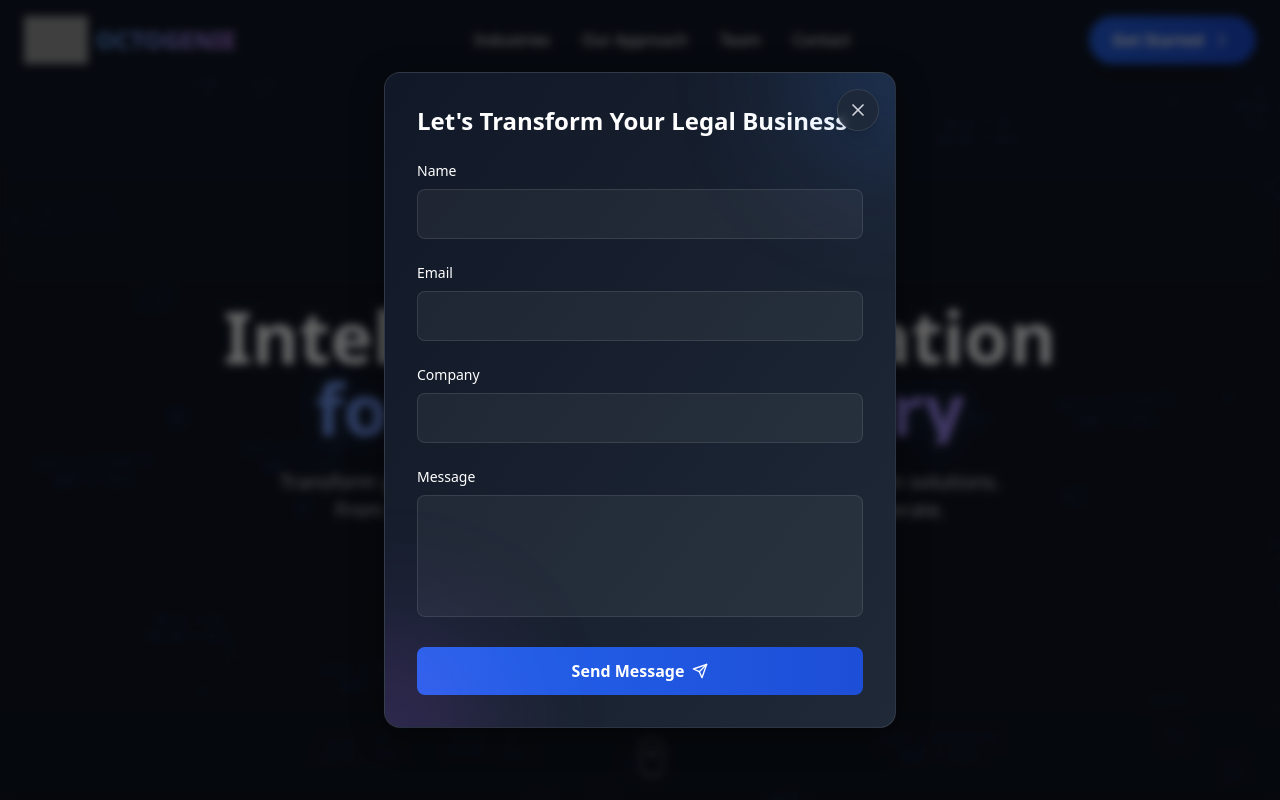
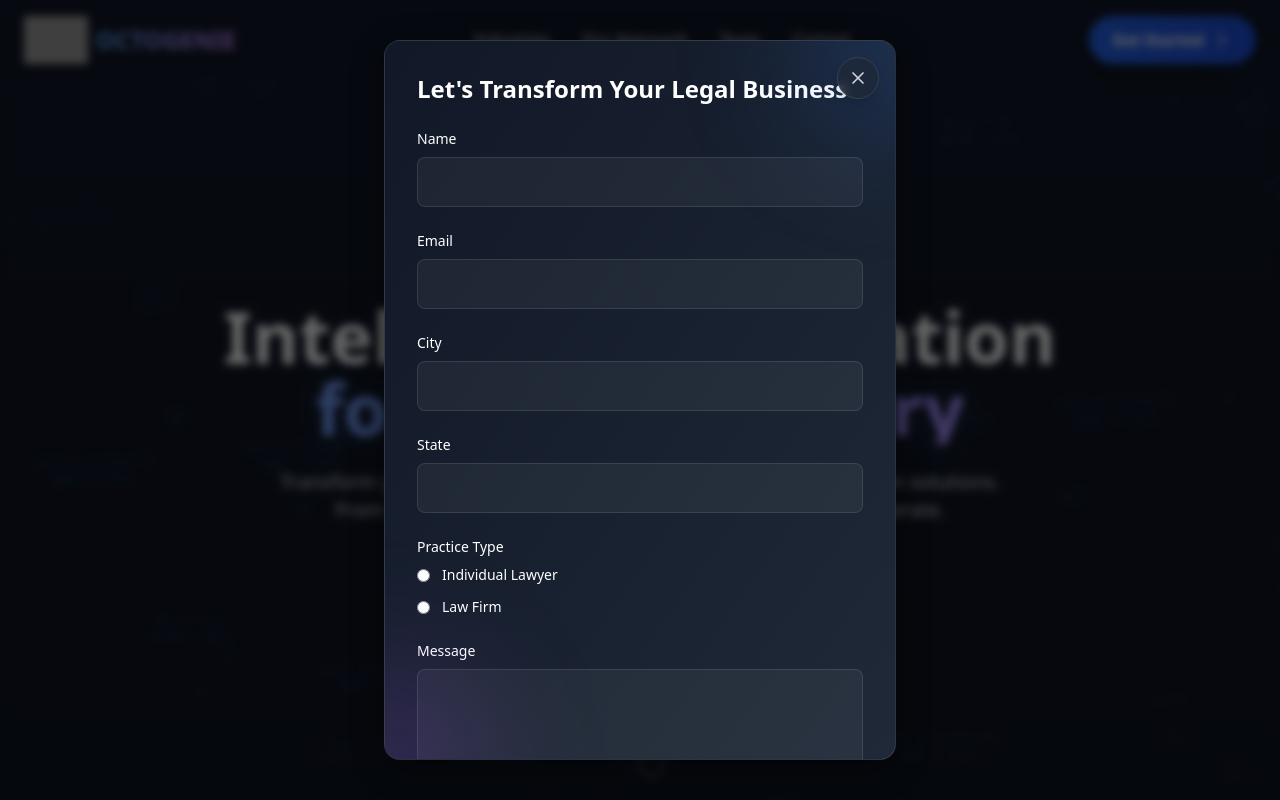
Before and after one commit to sabyazh/octogenie, a React (Vite) app: page / in a window 1280 px wide. Both pictures are taken after a click on the button "Get Started". Shown: the top 800 px of the page. Built offline with nearby package versions, Linux system fonts and the light colour scheme; grey boxes are pictures that could not be loaded.

Commit message:
Update contact form with legal-specific fields

```diff
--- a/src/components/ContactModal.tsx
+++ b/src/components/ContactModal.tsx
@@ -11,7 +11,10 @@ const ContactModal: React.FC<ContactModalProps> = ({ isOpen, onClose }) => {
   const [formData, setFormData] = React.useState({
     name: '',
     email: '',
-    company: '',
+    city: '',
+    state: '',
+    practiceType: '',
+    lawFirmName: '',
     message: ''
   });
 
@@ -97,19 +100,86 @@ const ContactModal: React.FC<ContactModalProps> = ({ isOpen, onClose }) => {
                 </div>
 
                 <div>
-                  <label className="block text-sm font-medium mb-2" htmlFor="company">
-                    Company
+                  <label className="block text-sm font-medium mb-2" htmlFor="city">
+                    City
                   </label>
                   <input
                     type="text"
-                    id="company"
-                    name="company"
-                    value={formData.company}
+                    id="city"
+                    name="city"
+                    value={formData.city}
                     onChange={handleChange}
                     className="w-full px-4 py-3 rounded-lg bg-white/5 border border-white/10 focus:border-blue-500
                       focus:ring-2 focus:ring-blue-500/20 outline-none transition-all"
+                    required
                   />
                 </div>
+
+                <div>
+                  <label className="block text-sm font-medium mb-2" htmlFor="state">
+                    State
+                  </label>
+                  <input
+                    type="text"
+                    id="state"
+                    name="state"
+                    value={formData.state}
+                    onChange={handleChange}
+                    className="w-full px-4 py-3 rounded-lg bg-white/5 border border-white/10 focus:border-blue-500
+                      focus:ring-2 focus:ring-blue-500/20 outline-none transition-all"
+                    required
+                  />
+                </div>
+
+                <div>
+                  <label className="block text-sm font-medium mb-2">
+                    Practice Type
+                  </label>
+                  <div className="space-y-3">
+                    <label className="flex items-center">
+                      <input
+                        type="radio"
+                        name="practiceType"
+                        value="Individual Lawyer"
+                        checked={formData.practiceType === 'Individual Lawyer'}
+                        onChange={handleChange}
+                        className="mr-3 text-blue-500 focus:ring-blue-500/20"
+                        required
+                      />
+                      <span className="text-sm">Individual Lawyer</span>
+                    </label>
+                    <label className="flex items-center">
+                      <input
+                        type="radio"
+                        name="practiceType"
+                        value="Law Firm"
+                        checked={formData.practiceType === 'Law Firm'}
+                        onChange={handleChange}
+                        className="mr-3 text-blue-500 focus:ring-blue-500/20"
+                        required
+                      />
+                      <span className="text-sm">Law Firm</span>
+                    </label>
+                  </div>
+                </div>
+
+                {formData.practiceType === 'Law Firm' && (
+                  <div>
+                    <label className="block text-sm font-medium mb-2" htmlFor="lawFirmName">
+                      Name of the Law Firm
+                    </label>
+                    <input
+                      type="text"
+                      id="lawFirmName"
+                      name="lawFirmName"
+                      value={formData.lawFirmName}
+                      onChange={handleChange}
+                      className="w-full px-4 py-3 rounded-lg bg-white/5 border border-white/10 focus:border-blue-500
+                        focus:ring-2 focus:ring-blue-500/20 outline-none transition-all"
+                      required
+                    />
+                  </div>
+                )}
 
                 <div>
                   <label className="block text-sm font-medium mb-2" htmlFor="message">
```
